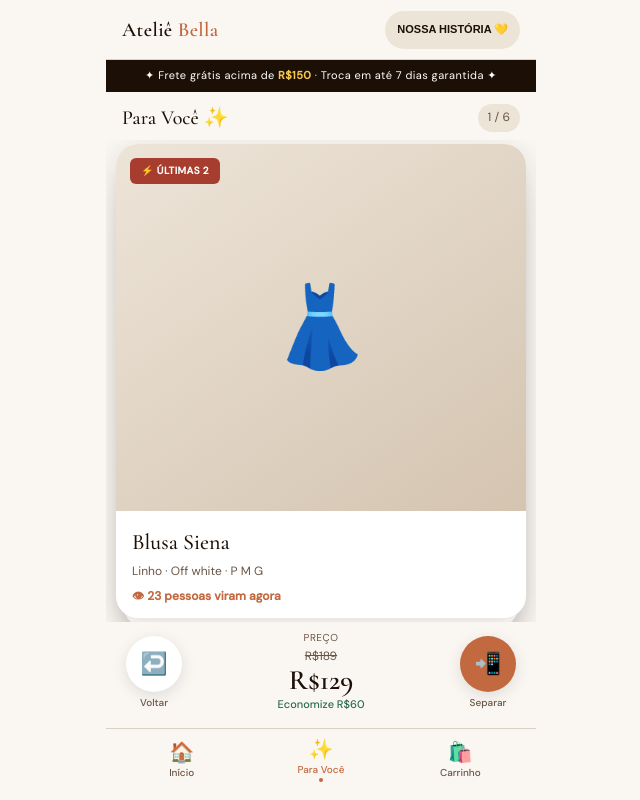
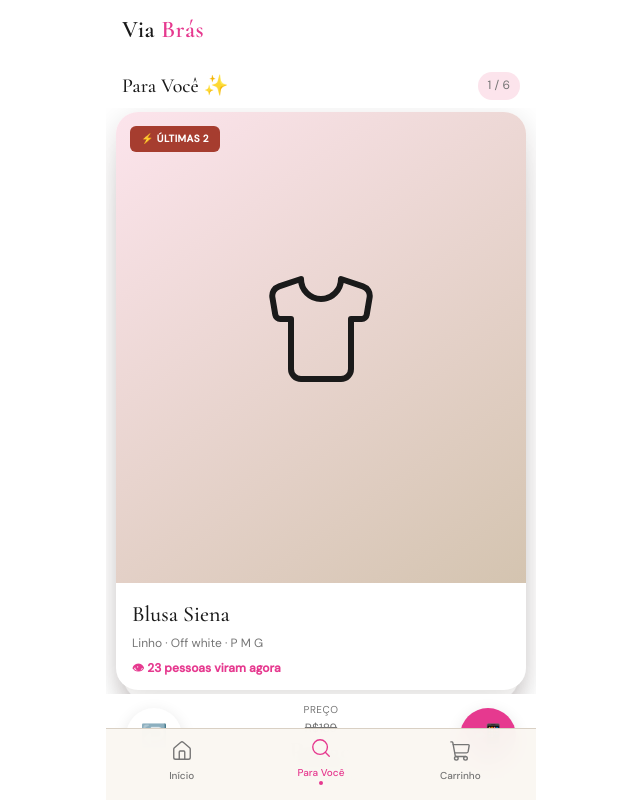
Before and after one commit to germano210/white-label-ecommerce-site, a React (Vite) app in the folder frontend/: page / in a window 1280 px wide. Both pictures are taken after a click on the button "Começar agora →". Shown: the whole page, without its empty margins (319-959 px from the left). Built offline with nearby package versions, Linux system fonts and the light colour scheme.

Commit message:
remodel: re ajustado todo modelo base.

```diff
--- a/frontend/src/App.tsx
+++ b/frontend/src/App.tsx
@@ -1,80 +1,82 @@
-import { useState } from 'react';
+import { useState, useEffect, useRef } from 'react';
 import { Home } from './pages/Home';
 import { DiscoveryScreen } from './pages/DiscoveryScreen';
+import { BottomNavigation } from './components/common/BottomNavigation';
 
 export default function App() {
     const [activeTab, setActiveTab] = useState('inicio');
+    const [isScrolled, setIsScrolled] = useState(false);
+    const scrollContainerRef = useRef<HTMLDivElement>(null);
+
+    useEffect(() => {
+        const handleScroll = () => {
+            if (scrollContainerRef.current) {
+                const scrollTop = scrollContainerRef.current.scrollTop;
+                // A barra inferior só sobe após 50px de scroll
+                setIsScrolled(scrollTop > 50);
+            }
+        };
+
+        const currentRef = scrollContainerRef.current;
+        if (currentRef) {
+            currentRef.addEventListener('scroll', handleScroll);
+        }
+
+        return () => {
+            if (currentRef) currentRef.removeEventListener('scroll', handleScroll);
+        };
+    }, [activeTab]);
 
     return (
-        <>
-            <div className="urgency-strip">
-                ✦ Frete grátis acima de <b>R$150</b> · Troca em até 7 dias garantida ✦
-            </div>
+        <div style={{ background: 'var(--cream)', minHeight: '100vh', position: 'relative' }}>
 
-            <nav>
-                <div className="nav-logo">Ateliê <span>Bella</span></div>
-                {/* Substituindo os ícones de livro e sino pelo botão único de História */}
-                <button
-                    className={`nav-icon-btn ${activeTab === 'historia' ? 'active' : ''}`}
-                    onClick={() => setActiveTab('historia')}
-                    style={{ width: 'auto', padding: '0 12px', borderRadius: '20px', fontSize: '11px', fontWeight: 600 }}
-                >
-                    NOSSA HISTÓRIA 💛
-                </button>
+            {/* NAVBAR SUPERIOR: Fundo branco translúcido */}
+            <nav style={{
+                position: 'fixed', top: 0, left: 0, right: 0, zIndex: 1100,
+                background: 'rgba(255, 255, 255, 0.98)', backdropFilter: 'blur(10px)',
+                display: 'flex', alignItems: 'center', padding: '0 16px', height: '60px',
+                maxWidth: '430px', margin: '0 auto'
+            }}>
+                <div className="nav-logo" style={{ flex: 1, fontFamily: 'var(--font-display)', fontSize: '24px', fontWeight: 600, color: 'var(--dark)' }}>
+                    Via <span style={{ color: 'var(--terra)' }}>Brás</span>
+                </div>
             </nav>
 
-            <div className="screens">
-                <div className={`screen ${activeTab === 'inicio' ? 'active' : ''}`}>
+            {/* O conteúdo agora começa abaixo da Navbar (top: 60px) */}
+            <div className="screens" style={{ position: 'absolute', inset: 0, top: '60px' }}>
+                <div
+                    ref={scrollContainerRef}
+                    style={{ height: '100%', overflowY: 'auto', overflowX: 'hidden' }}
+                >
                     {activeTab === 'inicio' && <Home onNavigateParaVoce={() => setActiveTab('paravoc')} />}
-                </div>
 
-                <div className={`screen ${activeTab === 'paravoc' ? 'active' : ''}`}>
                     {activeTab === 'paravoc' && <DiscoveryScreen />}
-                </div>
 
-                <div className={`screen ${activeTab === 'carrinho' ? 'active' : ''}`}>
-                    {/* Tela de Carrinho (Será construída em breve) */}
-                    <div style={{ padding: '40px 20px', textAlign: 'center' }}>
-                        <div style={{ fontSize: '48px' }}>🛍️</div>
-                        <h2 style={{ fontFamily: 'var(--font-display)', marginTop: '10px' }}>Seu Carrinho</h2>
-                        <p style={{ fontSize: '13px', color: 'var(--muted)', marginTop: '8px' }}>Seus itens selecionados aparecerão aqui.</p>
-                    </div>
-                </div>
+                    {activeTab === 'carrinho' && (
+                        <div style={{ padding: '40px 20px', textAlign: 'center' }}>
+                            <div style={{ fontSize: '48px' }}>🛍️</div>
+                            <h2 style={{ fontFamily: 'var(--font-display)', marginTop: '10px' }}>Seu Carrinho</h2>
+                            <p style={{ fontSize: '12px', color: 'var(--muted)', marginTop: '15px', background: 'var(--soft)', padding: '12px', borderRadius: '8px' }}>
+                                ✦ Ganhe <b>Frete Grátis</b> em compras acima de R$150!
+                            </p>
+                            <p style={{ marginTop: '20px' }}>Carrinho vazio</p>
+                        </div>
+                    )}
 
-                <div className={`screen ${activeTab === 'historia' ? 'active' : ''}`}>
-                    {/* Tela de História (Sendo refinada) */}
-                    <div style={{ padding: '20px' }}>
-                        <h2 style={{ fontFamily: 'var(--font-display)' }}>Nossa História</h2>
-                        <p style={{ fontSize: '13px', color: 'var(--muted)', marginTop: '10px' }}>Em breve: Conheça mais sobre o Ateliê Bella.</p>
-                    </div>
+                    {activeTab === 'historia' && (
+                        <div style={{ padding: '40px 20px' }}>
+                            <h2 style={{ fontFamily: 'var(--font-display)', fontSize: '28px' }}>Nossa História</h2>
+                        </div>
+                    )}
                 </div>
             </div>
 
-            <div className="bottom-nav">
-                <button className={`bnav-item ${activeTab === 'inicio' ? 'active' : ''}`} onClick={() => setActiveTab('inicio')}>
-                    <span className="bnav-icon">🏠</span>
-                    <span className="bnav-label">Início</span>
-                    <span className="bnav-dot"></span>
-                </button>
-                <button className={`bnav-item ${activeTab === 'paravoc' ? 'active' : ''}`} onClick={() => setActiveTab('paravoc')}>
-                    <span className="bnav-icon">✨</span>
-                    <span className="bnav-label">Para Você</span>
-                    <span className="bnav-dot"></span>
-                </button>
-                {/* Substituindo Nossa História por Carrinho no Bottom Nav */}
-                <button className={`bnav-item ${activeTab === 'carrinho' ? 'active' : ''}`} onClick={() => setActiveTab('carrinho')}>
-                    <span className="bnav-icon">🛍️</span>
-                    <span className="bnav-label">Carrinho</span>
-                    <span className="bnav-dot"></span>
-                </button>
-            </div>
-
-            {/* WhatsApp flutuante inteligente */}
-            {activeTab === 'inicio' && (
-                <button className="sticky-wa" style={{ display: 'flex', bottom: 'calc(var(--bottom-h) + 12px)', right: '16px' }}>
-                    📲 WhatsApp
-                </button>
-            )}
-        </>
+            {/* Bottom Navigation com lógica de "Subir" ao scrollar */}
+            <BottomNavigation
+                activeTab={activeTab}
+                setActiveTab={setActiveTab}
+                isVisible={isScrolled || activeTab !== 'inicio'}
+            />
+        </div>
     );
 }
--- a/frontend/src/components/common/BottomNavigation.tsx
+++ b/frontend/src/components/common/BottomNavigation.tsx
@@ -1,4 +1,4 @@
-import { type LucideIcon, Home, Sparkles, Heart } from 'lucide-react';
+import { type LucideIcon, Home, Search, ShoppingCart } from 'lucide-react';
 
 interface NavItem {
     id: string;
@@ -8,38 +8,61 @@ interface NavItem {
 
 const navItems: NavItem[] = [
     { id: 'inicio', label: 'Início', icon: Home },
-    { id: 'paravoc', label: 'Para Você', icon: Sparkles },
-    { id: 'historia', label: 'Nossa História', icon: Heart },
+    { id: 'paravoc', label: 'Para Você', icon: Search },
+    { id: 'carrinho', label: 'Carrinho', icon: ShoppingCart },
 ];
 
 interface Props {
     activeTab: string;
     setActiveTab: (id: string) => void;
+    isVisible: boolean; // Nova propriedade para controlar a animação
 }
 
-export function BottomNavigation({ activeTab, setActiveTab }: Props) {
+export function BottomNavigation({ activeTab, setActiveTab, isVisible }: Props) {
     return (
-        <nav className="fixed bottom-0 left-0 right-0 z-[300] max-w-[430px] mx-auto bg-[#FAF7F2]/95 backdrop-blur-xl border-t border-[#D9D0C4] h-[72px] flex items-center px-2 pb-2 gap-1">
+        <div
+            className="bottom-nav"
+            style={{
+                position: 'fixed',
+                bottom: 0,
+                left: 0,
+                right: 0,
+                zIndex: 1000,
+                // Lógica de "Subir": Se não visível, desce 100% (some da tela)
+                transform: isVisible ? 'translateY(0)' : 'translateY(100%)',
+                opacity: isVisible ? 1 : 0,
+                transition: 'transform 0.5s cubic-bezier(0.16, 1, 0.3, 1), opacity 0.4s ease',
+                display: 'flex',
+                alignItems: 'center',
+                padding: '0 8px 8px',
+                height: '72px',
+                background: 'rgba(250, 247, 242, 0.97)',
+                backdropFilter: 'blur(14px)',
+                borderTop: '0.5px solid #D9D0C4',
+                maxWidth: '430px',
+                margin: '0 auto'
+            }}
+        >
             {navItems.map((item) => (
                 <button
                     key={item.id}
+                    className={`bnav-item ${activeTab === item.id ? 'active' : ''}`}
                     onClick={() => setActiveTab(item.id)}
-                    className="flex-1 flex flex-col items-center gap-1 py-2 rounded-xl transition-colors active:bg-[#EDE4D8]"
+                    style={{ flex: 1, border: 'none', background: 'none', display: 'flex', flexDirection: 'column', alignItems: 'center', gap: '4px', cursor: 'pointer' }}
                 >
-                    <item.icon
-                        size={20}
-                        className={activeTab === item.id ? 'text-[#C2693F]' : 'text-[#6B5444]'}
-                    />
-                    <span className={`text-[10px] font-medium ${
-                        activeTab === item.id ? 'text-[#C2693F]' : 'text-[#6B5444]'
-                    }`}>
-            {item.label}
-          </span>
-                    {activeTab === item.id && (
-                        <div className="w-1 h-1 rounded-full bg-[#C2693F] -mt-0.5" />
-                    )}
+                    <span className="bnav-icon">
+                        <item.icon
+                            size={22}
+                            strokeWidth={1.5}
+                            color={activeTab === item.id ? 'var(--terra)' : 'var(--muted)'}
+                        />
+                    </span>
+                    <span className="bnav-label" style={{ fontSize: '10px', fontWeight: 500, color: activeTab === item.id ? 'var(--terra)' : 'var(--muted)' }}>
+                        {item.label}
+                    </span>
+                    {activeTab === item.id && <span className="bnav-dot" style={{ display: 'block', width: '4px', height: '4px', borderRadius: '50%', background: 'var(--terra)' }}></span>}
                 </button>
             ))}
-        </nav>
+        </div>
     );
 }
--- a/frontend/src/components/domain/ProductCard.tsx
+++ b/frontend/src/components/domain/ProductCard.tsx
@@ -24,7 +24,7 @@ export function ProductCard({ product, onViewDetails }: ProductCardProps) {
             {/* Container da Imagem: Aspect Ratio otimizado para moda (3:4) */}
             <div className="relative aspect-[3/4] w-full overflow-hidden rounded-md bg-gray-100">
                 <img
-                    src={product.emoji}
+                    src={product.iconId}
                     alt={product.name}
                     className="h-full w-full object-cover object-center transition-transform duration-500 group-hover:scale-105"
                     loading="lazy" // Fundamental para performance (LCP)
--- a/frontend/src/components/domain/ProductModal.tsx
+++ b/frontend/src/components/domain/ProductModal.tsx
@@ -50,7 +50,7 @@ export function ProductModal({ product, isOpen, onClose }: ProductModalProps) {
                     {/* Imagem de Topo */}
                     <div className="aspect-[4/5] w-full bg-gray-100">
                         <img
-                            src={product.emoji}
+                            src={product.iconId}
                             alt={product.name}
                             className="w-full h-full object-cover"
                         />
--- a/frontend/src/components/domain/SwipeCard.tsx
+++ b/frontend/src/components/domain/SwipeCard.tsx
@@ -1,6 +1,7 @@
 import { motion, useMotionValue, useTransform, useAnimation, type PanInfo } from 'framer-motion';
 import { type ProdutoVitrine } from '../../store/useCartStore';
 import { useDiscoveryStore } from '../../store/useDiscoveryStore';
+import {getProductIcon} from "../../utils/iconMap.tsx";
 
 interface SwipeCardProps {
     product: ProdutoVitrine;
@@ -56,7 +57,9 @@ export function SwipeCard({ product, isTop, index, onSwipeEnd }: SwipeCardProps)
 
             {/* Usando exatamente a estrutura do seu HTML */}
             <div className="card-img">
-                <span style={{ fontSize: '80px' }}>{product.emoji}</span>
+                <div className="opacity-80">
+                    {getProductIcon(product.iconId, 120)}
+                </div>
                 {product.badge && <span className={`card-badge ${product.badge}`}>{product.badgeText}</span>}
             </div>
 
--- a/frontend/src/index.css
+++ b/frontend/src/index.css
@@ -1,12 +1,22 @@
 @import url('https://fonts.googleapis.com/css2?family=Cormorant+Garamond:ital,wght@0,400;0,500;0,600;1,400;1,500&family=DM+Sans:opsz,wght@9..40,300;9..40,400;9..40,500&display=swap');
 
 *{box-sizing:border-box;margin:0;padding:0;-webkit-tap-highlight-color:transparent}
-:root{
-  --cream:#FAF7F2;--dark:#1C0F06;--terra:#C2693F;--gold:#B8913A;--soft:#EDE4D8;
-  --muted:#6B5444;--white:#FFFFFF;--green:#2D6A4F;--red:#A63D2F;
-  --font-display:'Cormorant Garamond',serif;--font-body:'DM Sans',sans-serif;
-  --nav-h:60px;--strip-h:32px;--bottom-h:72px;
-  --top-offset:calc(var(--nav-h) + var(--strip-h));
+:root {
+  --cream: #FFFFFF; /* Fundo limpo e moderno (era bege) */
+  --dark: #1A1A1A;  /* Quase preto para alto contraste */
+  --terra: #E6398F; /* O novo Pink/Magenta vibrante da marca */
+  --gold: #B8913A;
+  --soft: #FCE4EC;  /* O fundo rosinha claro do badge */
+  --muted: #757575; /* Cinza elegante para subtítulos */
+  --white: #FFFFFF;
+  --green: #2D6A4F;
+  --red: #A63D2F;
+  --font-display: 'Cormorant Garamond', serif;
+  --font-body: 'DM Sans', sans-serif;
+  --nav-h: 60px;
+  --strip-h: 32px;
+  --bottom-h: 72px;
+  --top-offset: calc(var(--nav-h) + var(--strip-h));
 }
 html,body{height:100%;overflow:hidden}
 body{font-family:var(--font-body);background:var(--cream);color:var(--dark);font-size:15px;line-height:1.6;max-width:430px;margin:0 auto;position:relative}
@@ -14,7 +24,7 @@ body{font-family:var(--font-body);background:var(--cream);color:var(--dark);font
 *{scrollbar-width:none}
 
 /* NAV */
-nav{position:fixed;top:0;left:0;right:0;z-index:300;max-width:430px;margin:0 auto;background:rgba(250,247,242,.96);backdrop-filter:blur(12px);border-bottom:0.5px solid #D9D0C4;height:var(--nav-h);display:flex;align-items:center;padding:0 16px;gap:12px;}
+nav{position:fixed;top:0;left:0;right:0;z-index:300;max-width:430px;margin:0 auto;background:rgba(250,247,242,.96);backdrop-filter:blur(12px);height:var(--nav-h);display:flex;align-items:center;padding:0 16px;gap:12px;}
 .nav-logo{font-family:var(--font-display);font-size:20px;font-weight:600;letter-spacing:.02em;color:var(--dark);flex:1}
 .nav-logo span{color:var(--terra)}
 .nav-icon-btn{width:38px;height:38px;border-radius:50%;border:none;background:var(--soft);color:var(--dark);display:flex;align-items:center;justify-content:center;cursor:pointer;font-size:16px;}
--- a/frontend/src/store/useCartStore.ts
+++ b/frontend/src/store/useCartStore.ts
@@ -20,7 +20,7 @@ export interface ProdutoVitrine {
     name: string;
     price: number;        // Valor numérico para cálculos de checkout
     category: string;
-    emoji: string;        // Representação visual simplificada (Ícone)
+    iconId: string;        // Representação visual simplificada (Ícone)
     sub: string;          // Subtítulo descritivo (ex: "Linho · Off white")
     social: string;       // Prova social (ex: "👁 23 pessoas viram agora")
 
--- /dev/null
+++ b/frontend/src/utils/iconMap.tsx
@@ -0,0 +1,21 @@
+import { Shirt, ShoppingBag, Tag } from 'lucide-react';
+
+/**
+ * Mapeador de Ícones Vetoriais Premium
+ * Transforma as strings do banco de dados em SVGs leves e escaláveis.
+ */
+export const getProductIcon = (iconId: string, size: number = 24) => {
+    const iconProps = { size, strokeWidth: 1.2, className: "text-[#C2693F]" }; // Cor Terra padrão
+
+    switch (iconId) {
+        case 'shirt':
+            return <Shirt {...iconProps} />;
+        case 'pants':
+        case 'skirt':
+            return <Tag {...iconProps} />;
+        case 'dress':
+        case 'set':
+        default:
+            return <ShoppingBag {...iconProps} />;
+    }
+};
```
Also changed, not shown: frontend/src/pages/Home.tsx (+129 -35 lines), frontend/src/utils/mockProducts.ts (+6 -6 lines).
